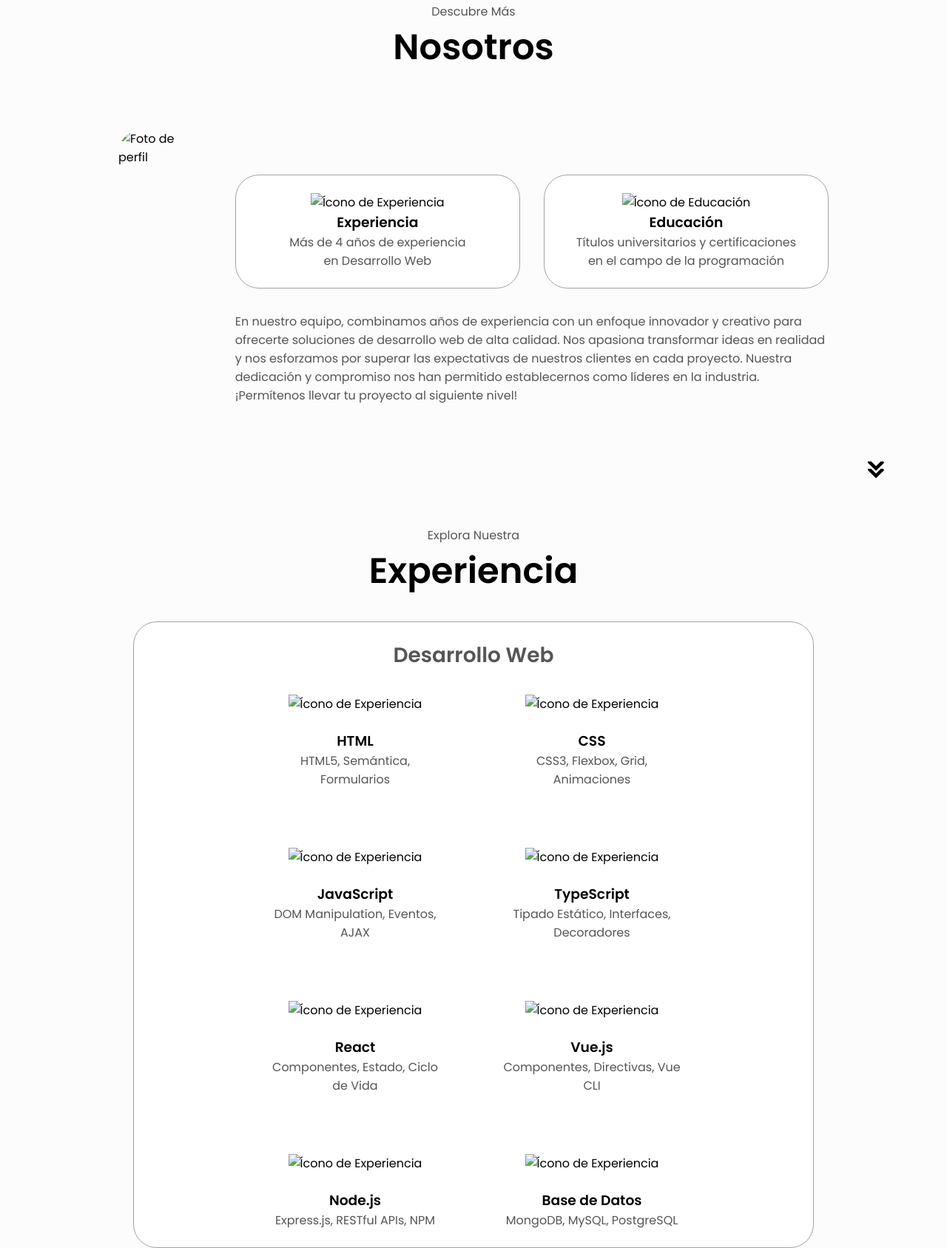
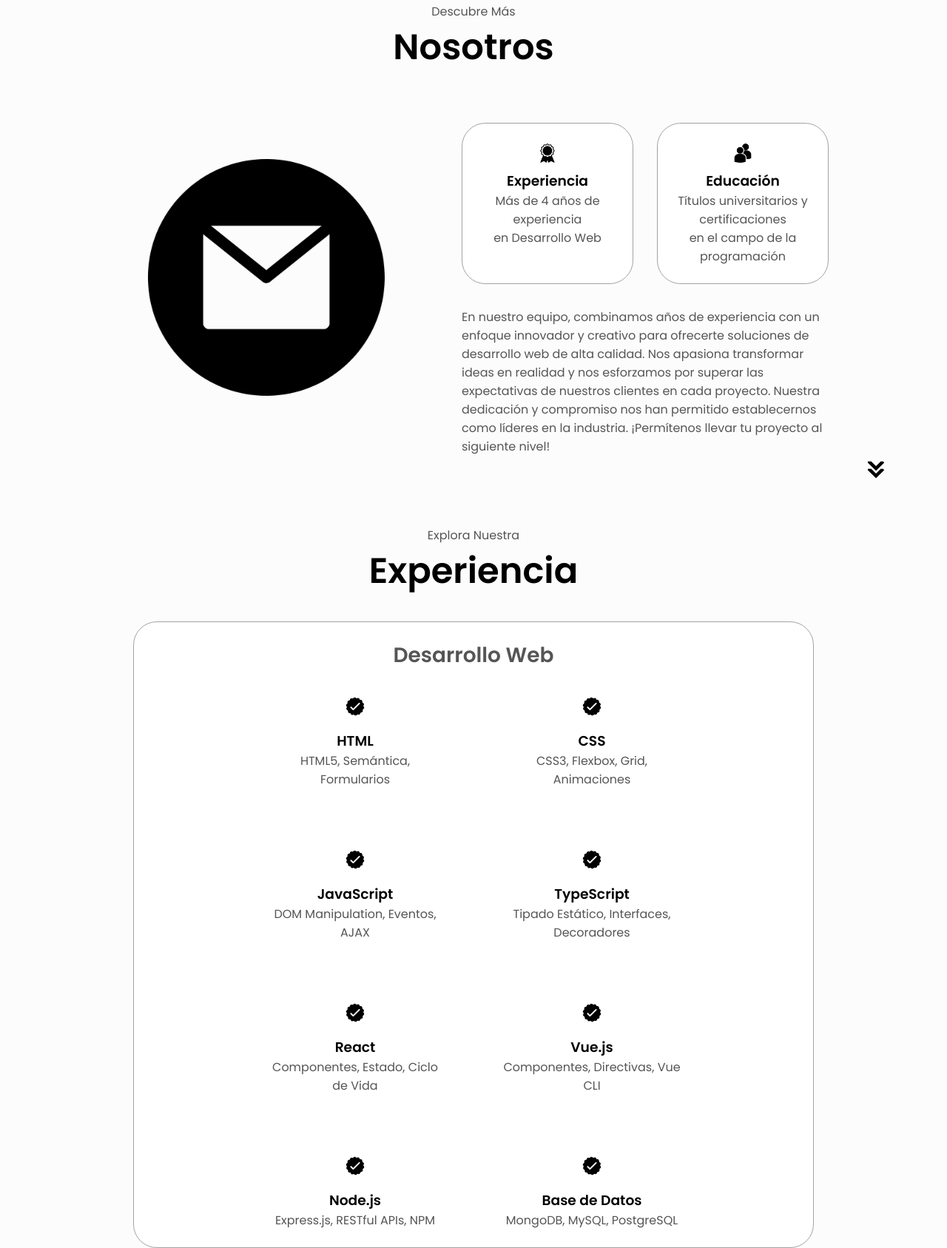
Before and after one commit to lucagazze/Porfolio--XYZ, a plain HTML site: page index.html in a window 1280 px wide. Shown: the part 741-2428 px from the top of the page at 74% size. Drawn offline with Linux system fonts and the light colour scheme.

Commit message:
Add files via upload

```diff
--- a/index.html
+++ b/index.html
@@ -80,7 +80,7 @@
             onclick="location.href='https://linkedin.com/'"
           />
           <img
-            src="/Portolfio/img/instagram.png"
+            src="./img/instagram.png"
             alt="Mi perfil de Github"
             class="icon"
             onclick="location.href='https://github.com/'"
@@ -102,7 +102,7 @@
           <div class="section-container">
             <div class="section__pic-container">
               <img
-                src="/Portolfio/img/email.png"
+                src="./img/email.png"
                 alt="Foto de perfil"
                 class="about-pic"
               />
@@ -111,7 +111,7 @@
               <div class="about-containers">
                 <div class="details-container">
                   <img
-                    src="/Portolfio/img/experience.png"
+                    src="./img/experience.png"
                     alt="Ícono de Experiencia"
                     class="icon"
                   />
@@ -120,7 +120,7 @@
                 </div>
                 <div class="details-container">
                   <img
-                    src="/Portolfio/img/education.png"
+                    src="./img/education.png"
                     alt="Ícono de Educación"
                     class="icon"
                   />
@@ -159,7 +159,7 @@
             <div class="article-container">
               <article>
                 <img
-                  src="/Portolfio/img/checkmark.png"
+                  src="./img/checkmark.png"
                   alt="Ícono de Experiencia"
                   class="icon"
                 />
@@ -170,7 +170,7 @@
               </article>
               <article>
                 <img
-                src="/Portolfio/img/checkmark.png"
+                src="./img/checkmark.png"
                 alt="Ícono de Experiencia"
                   class="icon"
                 />
@@ -181,7 +181,7 @@
               </article>
               <article>
                 <img
-                src="/Portolfio/img/checkmark.png"
+                src="./img/checkmark.png"
                 alt="Ícono de Experiencia"
                   class="icon"
                 />
@@ -192,7 +192,7 @@
               </article>
               <article>
                 <img
-                src="/Portolfio/img/checkmark.png"
+                src="./img/checkmark.png"
                 alt="Ícono de Experiencia"
                   class="icon"
                 />
@@ -203,7 +203,7 @@
               </article>
               <article>
                 <img
-                src="/Portolfio/img/checkmark.png"
+                src="./img/checkmark.png"
                 alt="Ícono de Experiencia"
                   class="icon"
                 />
@@ -214,7 +214,7 @@
               </article>
               <article>
                 <img
-                src="/Portolfio/img/checkmark.png"
+                src="./img/checkmark.png"
                 alt="Ícono de Experiencia"
                   class="icon"
                 />
@@ -225,7 +225,7 @@
               </article>
               <article>
                 <img
-                src="/Portolfio/img/checkmark.png"
+                src="./img/checkmark.png"
                 alt="Ícono de Experiencia"
                   class="icon"
                 />
@@ -236,7 +236,7 @@
               </article>
               <article>
                 <img
-                src="/Portolfio/img/checkmark.png"
+                src="./img/checkmark.png"
                 alt="Ícono de Experiencia"
                   class="icon"
                 />
@@ -266,7 +266,7 @@
           <div class="details-container color-container project-container">
             <div class="article-container">
               <img
-                src="/Portolfio/img/projecto-fagazsa.png"
+                src="./img/projecto-fagazsa.png"
                 alt="Proyecto 1"
                 class="project-img"
               />
@@ -284,7 +284,7 @@
           <div class="details-container color-container project-container">
             <div class="article-container">
               <img
-                src="/Portolfio/img/project-1.png"
+                src="./img/project-1.png"
                 alt="Proyecto 2"
                 class="project-img"
               />
@@ -302,7 +302,7 @@
           <div class="details-container color-container project-container">
             <div class="article-container">
               <img
-                src="/Portolfio/img/project-2.png"
+                src="./img/project-2.png"
                 alt="Proyecto 3"
                 class="project-img"
               />
@@ -339,7 +339,7 @@
       <div class="contact-info-upper-container">
         <div class="contact-info-container">
           <img
-            src="/Portolfio/img/email.png"
+            src="./img/email.png"
             alt="Ícono de Correo Electrónico"
             class="icon contact-icon email-icon"
           />
@@ -347,7 +347,7 @@
         </div>
         <div class="contact-info-container">
           <img
-            src="/Portolfio/img/instagram.png"
+            src="./img/instagram.png"
             alt="Ícono de LinkedIn"
             class="icon contact-icon"
           />
```
